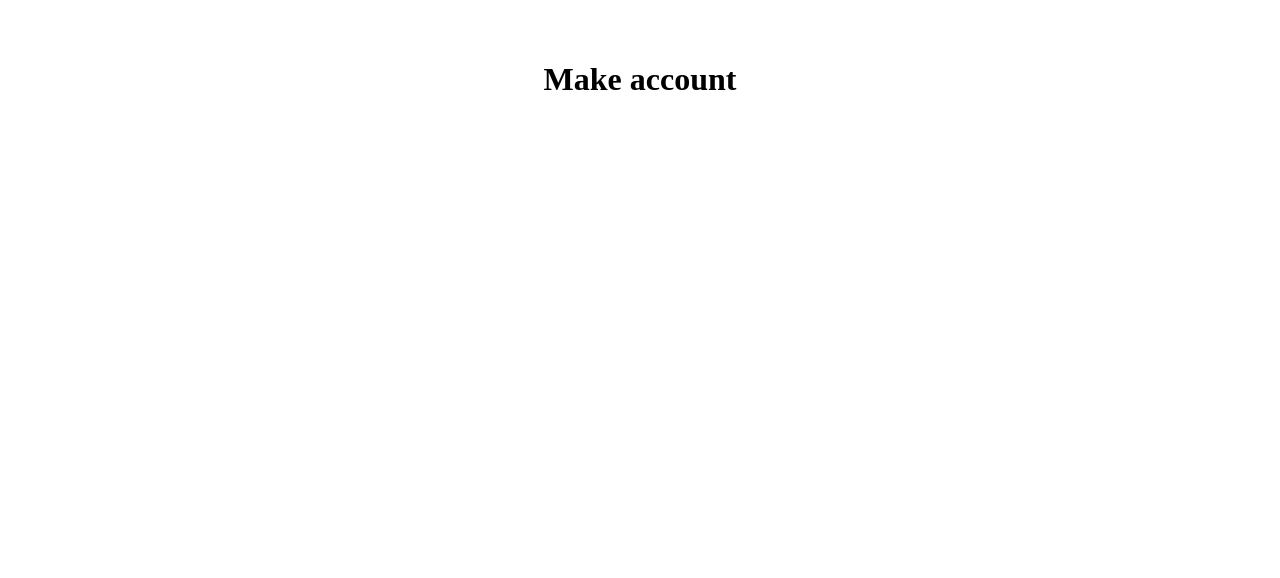
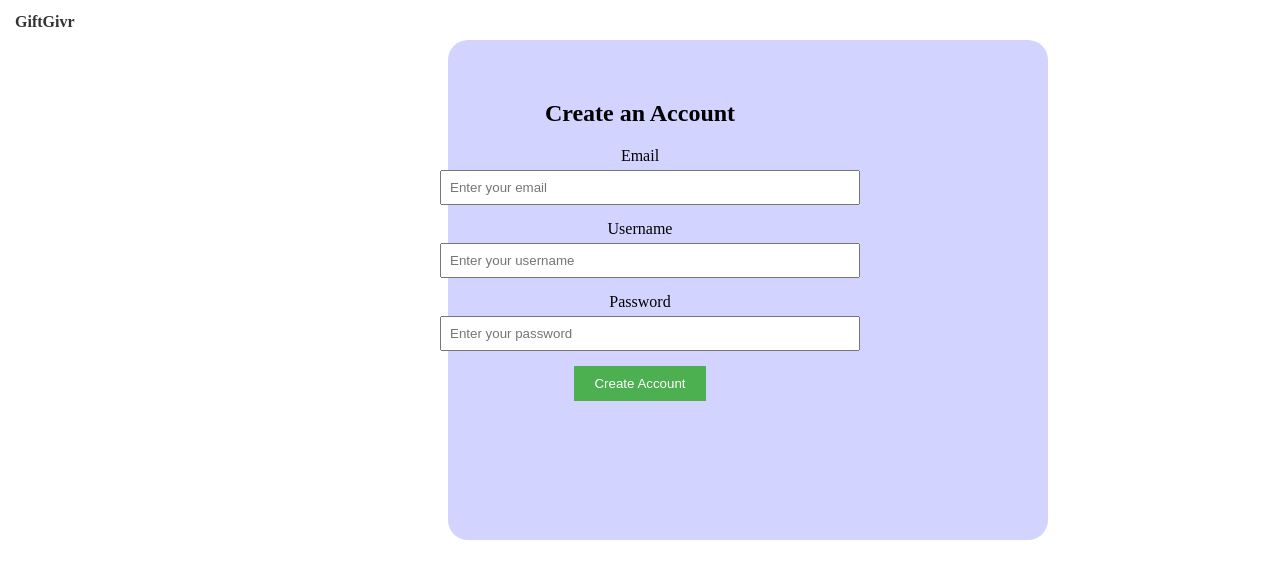
Before and after one commit to AndyNguwin/GiftGivr, a React (Vite) app: page /CreateAccount in a window 1280 px wide. Shown: the top 578 px of the page. Built offline with nearby package versions, Linux system fonts and the light colour scheme.

Commit message:
ui completed for accoutn creation

```diff
--- a/src/App.tsx
+++ b/src/App.tsx
@@ -3,7 +3,8 @@ import './App.css';
 import axios from 'axios';
 import { Routes, Route, BrowserRouter } from 'react-router-dom'; // Router import
 import Home from './pages/Home';
-import AccountCreation from './pages/AccountCreation';
+
+import CreateAccount from './pages/CreateAcc/AccountCreation';
 
 function App() {
   const [count, setCount] = useState(0);
@@ -14,7 +15,7 @@ function App() {
     <BrowserRouter> {/* This should be the only Router wrapping your app */}
       <Routes>
         <Route path="/" element={<Home />} />
-        <Route path="/CreateAccount" element={<AccountCreation />} />
+        <Route path="/CreateAccount" element={<CreateAccount />} />
       </Routes>
     </BrowserRouter>
   );
--- a/src/pages/AccountCreation.tsx
+++ /dev/null
@@ -1,11 +0,0 @@
-
-
-function AccountCreation() {
-
-    return(
-
-        <h1>Make account</h1>
-    )
-}
-
-export default AccountCreation
--- /dev/null
+++ b/src/pages/CreateAcc/AccountCreation.css
@@ -0,0 +1,61 @@
+/* CreateAccount.css */
+.container {
+    max-width: 400px;
+    margin: 0 auto;
+    padding: 40px;
+    text-align: center;
+  }
+
+  input {
+    padding: 8px;
+    width: 100%;
+    margin-bottom: 15px;
+  }
+
+  button {
+    padding: 10px 20px;
+    background-color: #4CAF50;
+    color: rgb(255, 255, 255);
+    border: none;
+    cursor: pointer;
+  }
+
+  button:hover {
+    background-color: #45a049;
+  }
+
+  h2 {
+    margin-bottom: 20px;
+  }
+
+  .message {
+    margin-top: 50px;
+  }
+
+  .error {
+    color: red;
+  }
+
+  .success {
+    color: green;
+  }
+
+  .cornerH {
+    position: absolute; /* Position it relative to the page */
+    top: 2px; /* Distance from the top */
+    left: 15px; /* Distance from the right */
+    font-size: 8px; /* Adjust font size */
+    font-weight: bold; /* Make it bold */
+    color: #333; /* Text color */
+  }
+
+  .square {
+    position: absolute;
+    top: 5%;
+    left: 35%;
+    width: 600px; /* Set width of the square */
+    height: 500px; /* Set height of the square */
+    background-color: rgba(0, 0, 255, 0.171); /* Set background color */
+    border-radius: 20px;
+    z-index: -10;
+  }
--- /dev/null
+++ b/src/pages/CreateAcc/AccountCreation.tsx
@@ -0,0 +1,90 @@
+// CreateAccount.tsx
+import React, { useState } from 'react';
+import './AccountCreation.css';  // Import the CSS file
+
+const CreateAccount: React.FC = () => {
+  const [username, setUsername] = useState('');
+  const [password, setPassword] = useState('');
+  const [email, setEmail] = useState('');
+  const [message, setMessage] = useState('');
+
+  const handleSubmit = (e: React.FormEvent) => {
+    e.preventDefault();
+
+    // Simple validation
+    if (!username || !password || !email) {
+
+      setMessage('Please fill in both fields');
+      return;
+    }
+    console.log(`Username: ${username}`);
+    console.log(`Password: ${password}`);
+    console.log(`email: ${email}`);
+
+    // Simulate account creation
+    setMessage(`Account created for ${username}`);
+    setUsername('');
+    setPassword('');
+
+
+  };
+
+  return (
+
+    <div className="container">
+
+      <div className="cornerH">
+        <h1>GiftGivr</h1>
+      </div>
+      <div className="square"></div>
+
+      <h2>Create an Account</h2>
+      <form onSubmit={handleSubmit}>
+        <div>
+          <label htmlFor="email" style={{ display: 'block', marginBottom: '5px' }}>
+            Email
+          </label>
+          <input
+            id="email"
+            type="email"
+            value={email}
+            onChange={(e) => setEmail(e.target.value)}
+            placeholder="Enter your email"
+          />
+        </div>
+        <div>
+          <label htmlFor="username" style={{ display: 'block', marginBottom: '5px' }}>
+            Username
+          </label>
+          <input
+            id="username"
+            type="text"
+            value={username}
+            onChange={(e) => setUsername(e.target.value)}
+            placeholder="Enter your username"
+          />
+        </div>
+        <div>
+          <label htmlFor="password" style={{ display: 'block', marginBottom: '5px' }}>
+            Password
+          </label>
+          <input
+            id="password"
+            type="password"
+            value={password}
+            onChange={(e) => setPassword(e.target.value)}
+            placeholder="Enter your password"
+          />
+        </div>
+        <button type="submit">Create Account</button>
+      </form>
+      {message && (
+        <p className={`message ${message.includes('created') ? 'success' : 'error'}`}>
+          {message}
+        </p>
+      )}
+    </div>
+  );
+};
+
+export default CreateAccount;
```
